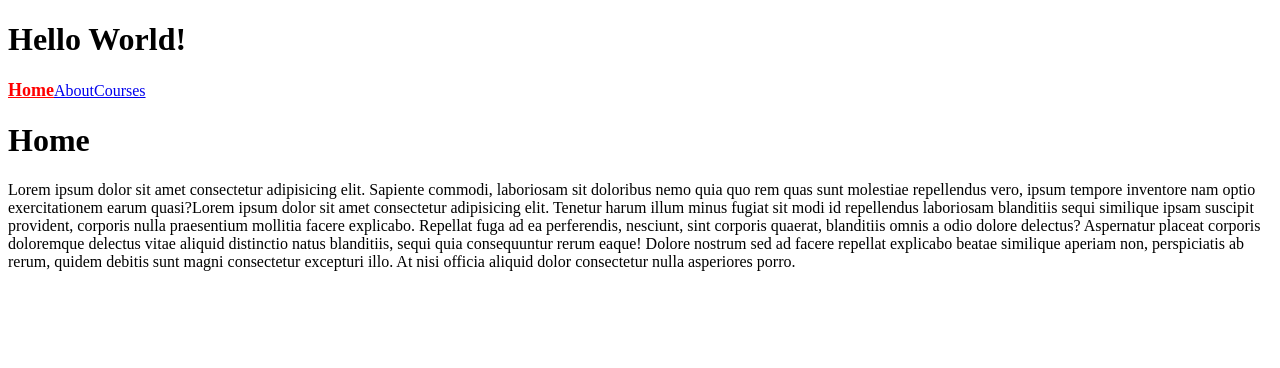
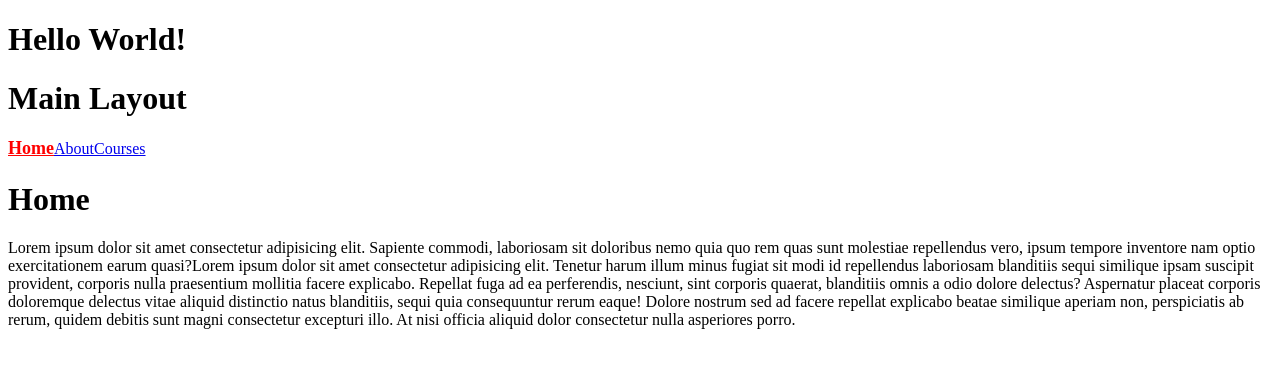
Before and after one commit to MelihDincer/01-course-app, a React (Vite) app: page / in a window 1280 px wide. Shown: the top 368 px of the page. Built offline with nearby package versions, Linux system fonts and the light colour scheme.

Commit message:
20 Mayıs third commit. -MainLayout eklendi.

```diff
--- a/src/App.jsx
+++ b/src/App.jsx
@@ -4,28 +4,40 @@ import {
   Route,
   RouterProvider,
 } from "react-router";
-import About from "./pages/About";
-import Courses from "./pages/Courses";
+import CoursesPage from "./pages/Courses";
 import HomePage from "./pages/Home";
+import MainLayout from "./Layout/MainLayout";
+import AboutPage from "./pages/About";
 
-const routers_1 = (
-  <Route>
-    <Route path="/" element={<HomePage />} />,
-    <Route path="/home" element={<HomePage />} />,
-    <Route path="/about" element={<About />} />,
-    <Route path="/courses" element={<Courses />} />
-  </Route>
-);
-const router_1 = createRoutesFromElements(routers_1);
+// const routers_1 = (
+//   <Route>
+//     <Route path="/" element={<HomePage />} />,
+//     <Route path="/home" element={<HomePage />} />,
+//     <Route path="/about" element={<About />} />,
+//     <Route path="/courses" element={<Courses />} />
+//   </Route>
+// );
+// const router_1 = createRoutesFromElements(routers_1);
 
-const routers = [
-  { path: "/", element: <HomePage /> },
-  { path: "/home", element: <HomePage /> },
-  { path: "/about", element: <About /> },
-  { path: "/courses", element: <Courses /> },
-];
+// const routers = [
+//   { path: "/", element: <HomePage /> },
+//   { path: "/home", element: <HomePage /> },
+//   { path: "/about", element: <About /> },
+//   { path: "/courses", element: <Courses /> },
+// ];
 
-const router = createBrowserRouter(router_1);
+const router = createBrowserRouter([
+  {
+    path: "/",
+    element: <MainLayout />,
+    children: [
+      { path: "/", element: <HomePage /> },
+      { path: "home", element: <HomePage /> },
+      { path: "about", element: <AboutPage /> },
+      { path: "courses", element: <CoursesPage /> },
+    ],
+  },
+]);
 
 export default function App() {
   return (
--- /dev/null
+++ b/src/Layout/MainLayout.jsx
@@ -0,0 +1,20 @@
+import { NavLink, Outlet } from "react-router";
+
+export default function MainLayout() {
+  return (
+    <div id="main-layout">
+      <h1>Main Layout</h1>
+      <nav>
+        <NavLink to="/">Home</NavLink>
+        <NavLink to="/about">About</NavLink>
+        <NavLink to="/courses">Courses</NavLink>
+        {/* <Link to="/">Home</Link>
+        <Link to="/about">About</Link>
+        <Link to="/courses">Courses</Link> */}
+      </nav>
+      <main>
+        <Outlet />
+      </main>
+    </div>
+  );
+}
--- a/src/pages/About.jsx
+++ b/src/pages/About.jsx
@@ -1,17 +1,7 @@
-import { NavLink } from "react-router";
-
 export default function AboutPage() {
   return (
     <>
-      <nav>
-        {/* <Link to="/">Home</Link>
-        <Link to="/about">About</Link>
-        <Link to="/courses">Courses</Link> */}
-        <NavLink to="/">Home</NavLink>
-        <NavLink to="/about">About</NavLink>
-        <NavLink to="/courses">Courses</NavLink>
-      </nav>
-      <div>
+      <div id="about">
         <h1>About</h1>
         <p className="lorem">
           Lorem ipsum dolor sit amet consectetur adipisicing elit. Sapiente
--- a/src/pages/Courses.jsx
+++ b/src/pages/Courses.jsx
@@ -1,17 +1,7 @@
-import { NavLink } from "react-router";
-
 export default function CoursesPage() {
   return (
     <>
-      <nav>
-        {/* <Link to="/">Home</Link>
-        <Link to="/about">About</Link>
-        <Link to="/courses">Courses</Link> */}
-        <NavLink to="/">Home</NavLink>
-        <NavLink to="/about">About</NavLink>
-        <NavLink to="/courses">Courses</NavLink>
-      </nav>
-      <div>
+      <div id="courses">
         <h1>Courses</h1>
         <p className="lorem">
           Lorem ipsum dolor sit amet consectetur adipisicing elit. Sapiente
--- a/src/pages/Home.jsx
+++ b/src/pages/Home.jsx
@@ -1,14 +1,7 @@
-import { NavLink } from "react-router";
-
 export default function HomePage() {
   return (
     <>
-      <nav>
-        <NavLink to="/">Home</NavLink>
-        <NavLink to="/about">About</NavLink>
-        <NavLink to="/courses">Courses</NavLink>
-      </nav>
-      <div>
+      <div id="home">
         <h1>Home</h1>
         <p className="lorem">
           Lorem ipsum dolor sit amet consectetur adipisicing elit. Sapiente
```
